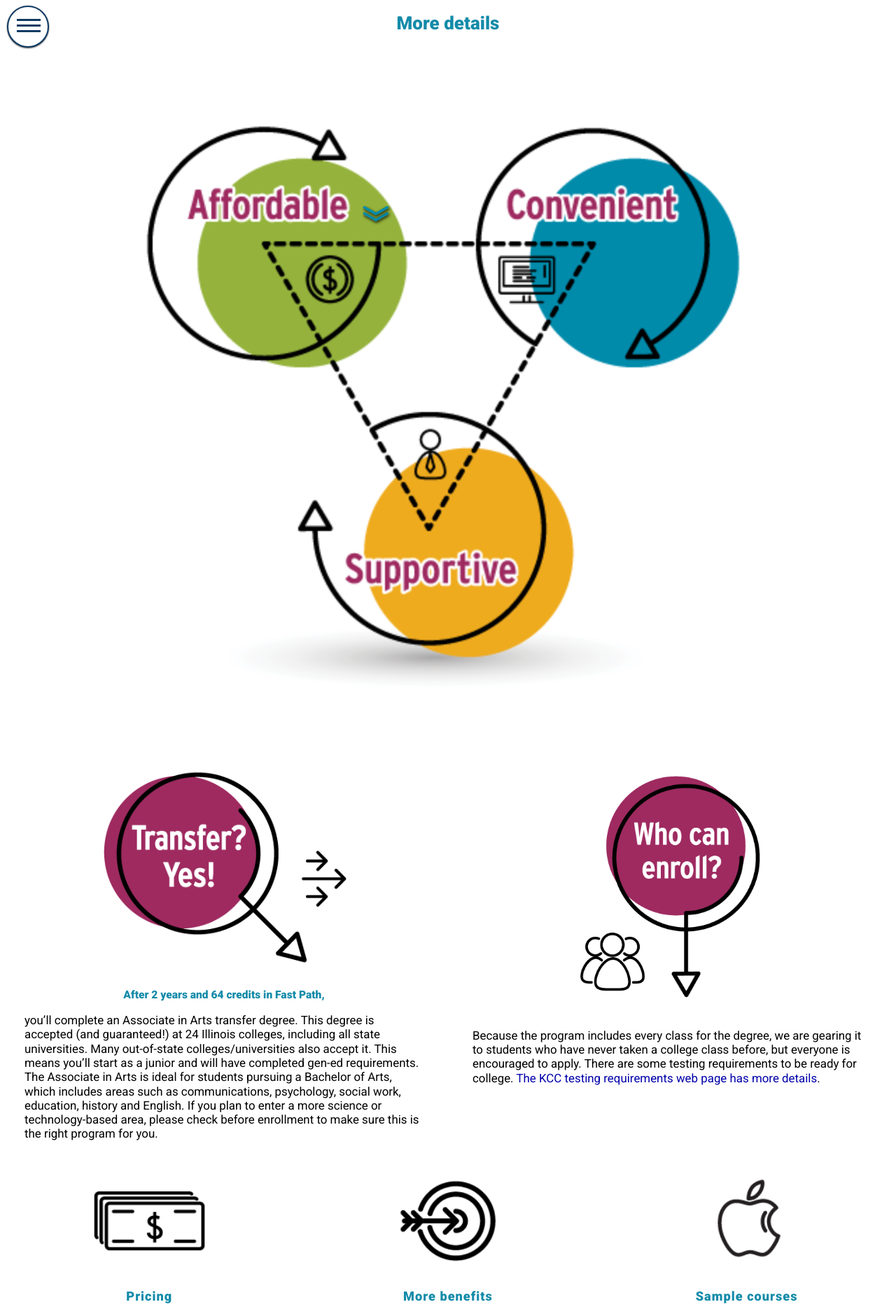
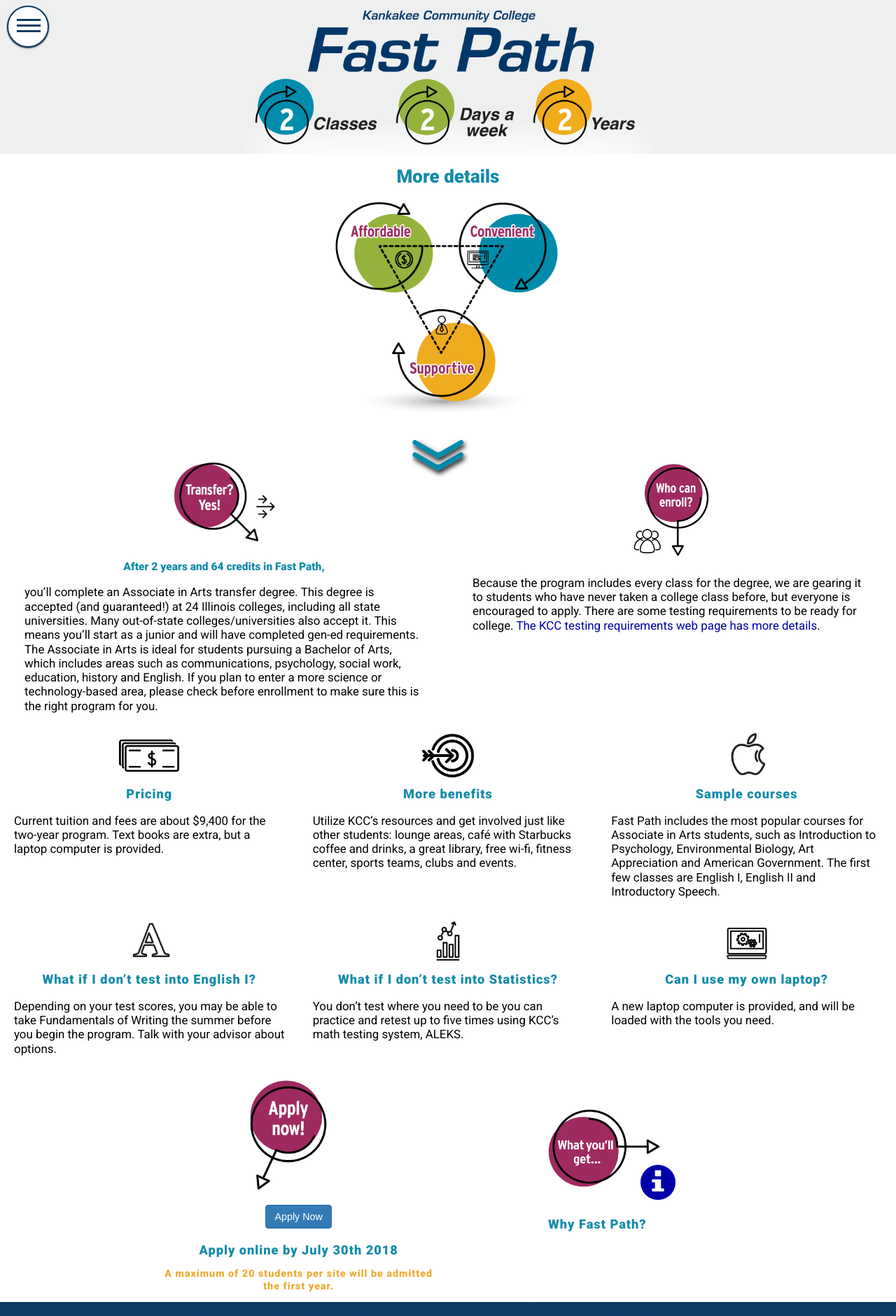
Before and after one commit to wdzajicek/jekyll-kcc-fastpath_img-zoom, a Jekyll site: the page built from details.md, in a window 1280 px wide. Shown: the top 1881 px of the page at 70% size. Built offline with Jekyll 4.4.1, drawn with Linux system fonts in a browser that asks for light colours; nearby versions of some CDN libraries.

Commit message:
Adjust layout position of down arrow on details page

```diff
--- a/_scss/main.scss
+++ b/_scss/main.scss
@@ -20,6 +20,7 @@
 @import "4-details-components/what";
 @import "5-why-fastpath-components/youll-get";
 @import "5-why-fastpath-components/headings";
+@import "2-global-components/top-banner2";
 
 body {
   background-color: $bgcolor;
--- a/css/main.css
+++ b/css/main.css
@@ -1242,13 +1242,17 @@
   width: 70%;
   z-index: 9994; }
 
+@media screen and (min-width: 375px) {
+  .apply-pos {
+    width: 60%; } }
+
 @media screen and (min-width: 768px) {
   .apply-pos {
     width: 40%; } }
 
 @media screen and (min-width: 1024px) {
   .apply-pos {
-    width: 40%; } }
+    width: 30%; } }
 
 @media screen and (min-width: 1200px) {
   .apply-pos {
@@ -1270,7 +1274,7 @@
 
 @media screen and (min-width: 1024px) {
   .more-pos {
-    width: 40%; } }
+    width: 30%; } }
 
 @media screen and (min-width: 1200px) {
   .more-pos {
@@ -1306,7 +1310,7 @@
 .questions-pos {
   margin-bottom: -40px;
   margin-top: -40px;
-  width: 60%; }
+  width: 70%; }
 
 @media screen and (min-width: 768px) {
   .questions-pos {
@@ -1314,7 +1318,7 @@
 
 @media screen and (min-width: 1024px) {
   .questions-pos {
-    width: 40%; } }
+    width: 30%; } }
 
 @media screen and (min-width: 1200px) {
   .questions-pos {
@@ -1510,13 +1514,58 @@
   width: 80%;
   margin-bottom: 40px; }
 
+@media screen and (min-width: 412px) {
+  .infographic {
+    width: 70%; } }
+
+@media screen and (min-width: 768px) {
+  .infographic {
+    width: 60%;
+    margin-top: -40px; } }
+
+@media screen and (min-width: 1024px) {
+  .infographic {
+    width: 50%; } }
+
+@media screen and (min-width: 1280px) {
+  .infographic {
+    width: 30%; } }
+
 .smaller-icon2 {
-  width: 60%; }
+  width: 50%; }
+
+@media screen and (min-width: 412px) {
+  .smaller-icon2 {
+    width: 40%; } }
+
+@media screen and (min-width: 768px) {
+  .smaller-icon2 {
+    width: 30%; } }
+
+@media screen and (min-width: 1024px) {
+  .smaller-icon2 {
+    width: 25%; } }
 
 .tight-marg {
   margin-top: -20px;
   margin-bottom: -40px;
-  width: 55%; }
+  width: 40%; }
+
+@media screen and (min-width: 412px) {
+  .tight-marg {
+    width: 30%; } }
+
+@media screen and (min-width: 768px) {
+  .tight-marg {
+    width: 20%; } }
+
+@media screen and (min-width: 1024px) {
+  .tight-marg {
+    width: 15%; } }
+
+@media screen and (min-width: 1280px) {
+  .tight-marg {
+    width: 30%; } }
 
 .arrow2 {
   z-index: 46;
@@ -1532,8 +1581,53 @@
   background-color: transparent !important;
   display: none; }
 
+@media screen and (min-width: 360px) {
+  .arrow2 {
+    margin-top: 310px; } }
+
+@media screen and (min-width: 768px) {
+  .arrow2 {
+    margin-top: 420px;
+    left: 44%;
+    width: 75px;
+    height: 75px; } }
+
+@media screen and (min-width: 1024px) {
+  .arrow2 {
+    margin-top: 460px;
+    left: 45%;
+    width: 100px;
+    height: 100px; } }
+
+@media screen and (min-width: 1280px) {
+  .arrow2 {
+    margin-top: 600px; } }
+
+@media screen and (min-width: 1920px) {
+  .arrow2 {
+    margin-top: 920px;
+    left: 46%;
+    width: 120px;
+    height: 120px; } }
+
 .what-pos {
   width: 60%; }
+
+@media screen and (min-width: 375px) {
+  .what-pos {
+    width: 50%; } }
+
+@media screen and (min-width: 768px) {
+  .what-pos {
+    width: 40%; } }
+
+@media screen and (min-width: 1024px) {
+  .what-pos {
+    width: 30%; } }
+
+@media screen and (min-width: 1280px) {
+  .what-pos {
+    width: 50%; } }
 
 .why-marg {
   margin-top: -30px;
@@ -1553,6 +1647,53 @@
   border-bottom-width: medium;
   text-align: left; }
 
+.top-banner2 {
+  background-color: #eeefef;
+  background-image: url(/img/top-banner-mobile_small.png);
+  background-repeat: no-repeat;
+  background-size: contain;
+  background-position-x: center;
+  height: 106px;
+  z-index: 9994; }
+
+@media screen and (min-width: 375px) and (max-width: 411px) {
+  .top-banner2 {
+    background-size: cover;
+    height: 120px; } }
+
+@media screen and (min-width: 412px) and (max-width: 414px) {
+  .top-banner2 {
+    background-image: url(/img/top-banner-mobile.png);
+    background-size: contain;
+    height: 150px; } }
+
+@media screen and (min-width: 415px) and (max-width: 480px) {
+  .top-banner2 {
+    background-image: url(/img/top-banner-mobile.png);
+    background-size: contain; } }
+
+@media screen and (min-width: 481px) and (max-width: 768px) {
+  .top-banner2 {
+    background-image: url(/img/top-banner-tablet.png);
+    background-size: contain;
+    height: 320px; } }
+
+@media screen and (min-width: 768px) and (max-width: 1024px) {
+  .top-banner2 {
+    background-image: url(/img/top-banner-tablet.png);
+    background-size: contain;
+    height: 250px; } }
+
+@media screen and (min-width: 1025px) {
+  .top-banner2 {
+    background-image: url(/img/top-banner-desktop.png);
+    background-size: contain;
+    height: 220px; } }
+
+@media screen and (min-width: 1920px) {
+  .top-banner2 {
+    height: 280px; } }
+
 body {
   background-color: white;
   width: 100%;
```
Also changed, not shown: _scss/4-details-components/_down2.scss (+39 -0 lines).
